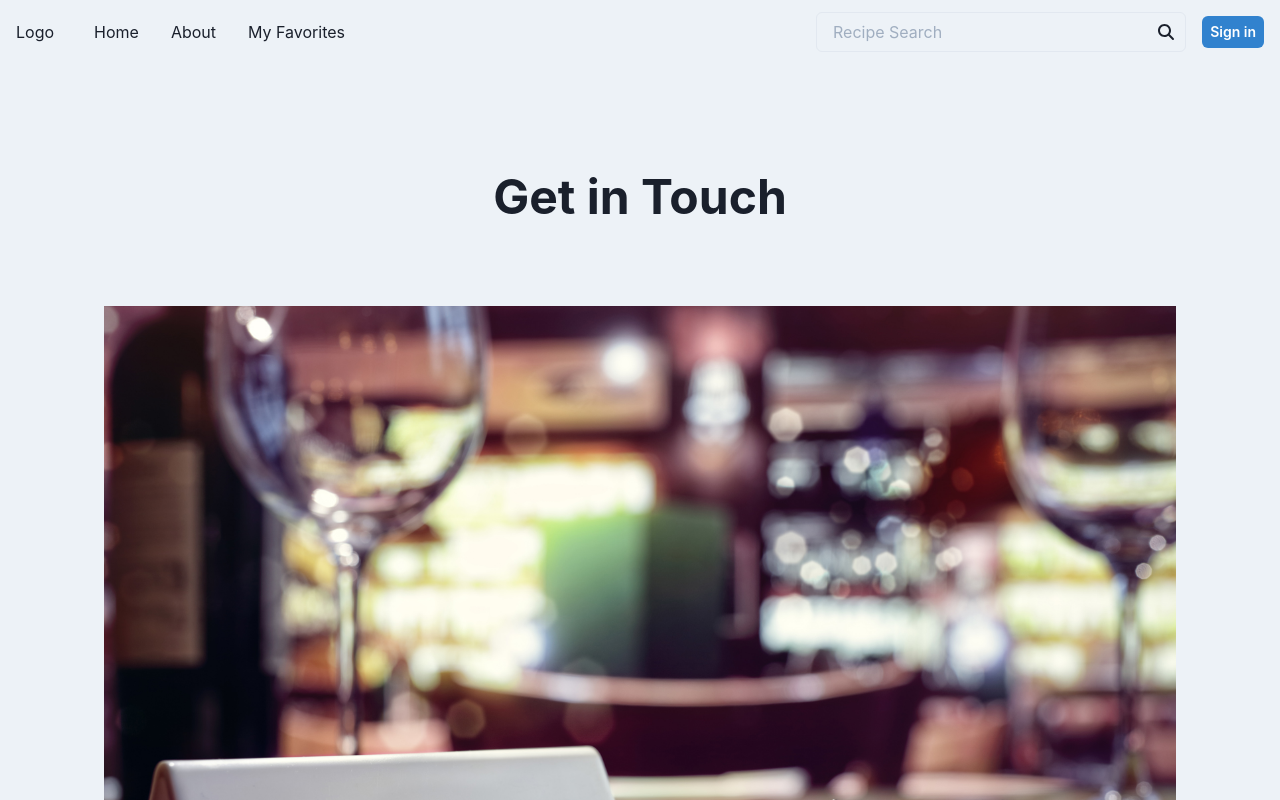
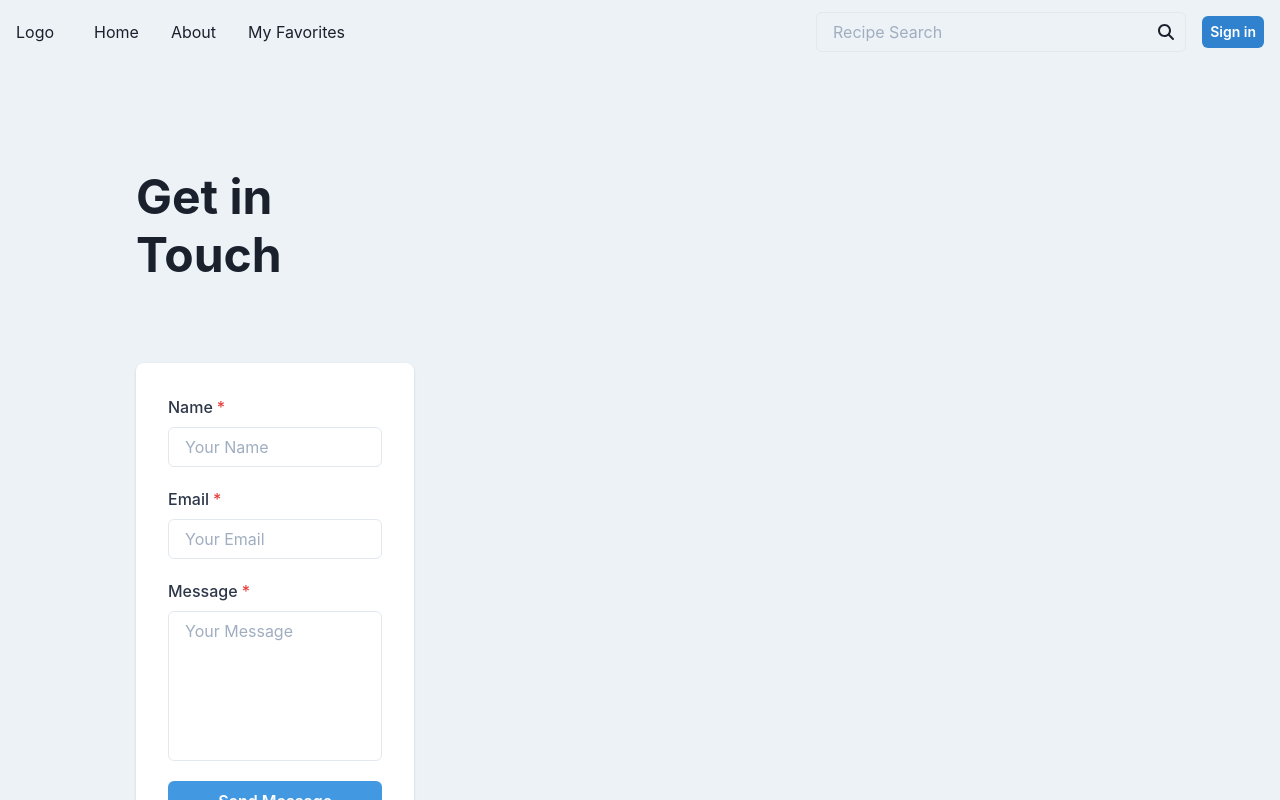
Before and after one commit to ksjefferies/Food-for-Thought, a React (Create React App) app: page /contact in a window 1280 px wide. Shown: the top 800 px of the page. Built offline with nearby package versions, Linux system fonts and the light colour scheme.

Commit message:
Form on Contact Page going to the left.

```diff
--- a/src/pages/Contact.jsx
+++ b/src/pages/Contact.jsx
@@ -14,6 +14,7 @@ import {
     useColorModeValue,
     VStack,
     Image,
+    Stack
 } from '@chakra-ui/react';
 
 export function Contact() {
@@ -30,8 +31,17 @@ export function Contact() {
                         xl: 'space-between'
                     }
                 }
+                direction={{ base: "column-reverse", md: "row" }}
+                wrap="no-wrap"
+                minH="70vh"
+                px={8}
+                mb={16}
                 id="contact">
-
+                <Stack
+                     spacing={4}
+                     w={{ base: "80%", md: "40%" }}
+                     align={["center", "center", "flex-start", "flex-start"]}
+                 >
                 <Box
                     borderRadius="lg"
                     m={{ base: 5, md: 16, lg: 10 }}
@@ -46,11 +56,6 @@ export function Contact() {
                                 }}>
                                 Get in Touch
                             </Heading>
-
-                            <Image
-                                src={backgroundImage}
-                                size= "100%"
-                            />
                             <Box
 
                                 bg={useColorModeValue('white', 'gray.700')}
@@ -108,6 +113,7 @@ export function Contact() {
                         </VStack>
                     </Box>
                 </Box>
+                </Stack>
             </Flex>
         </PageContainer>
     );
```
